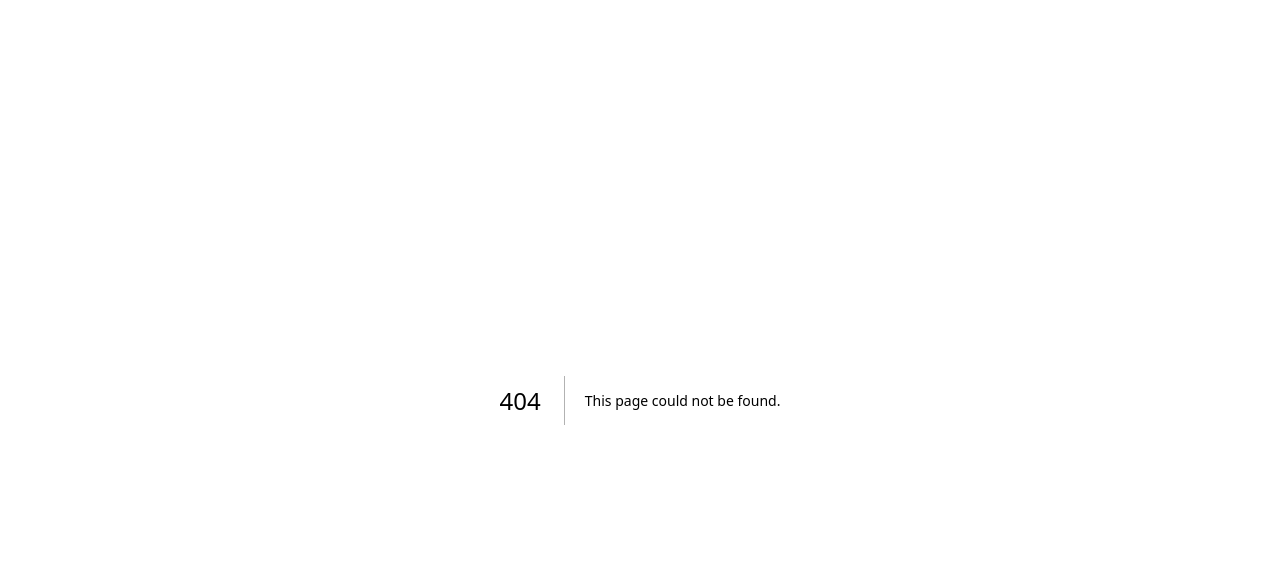
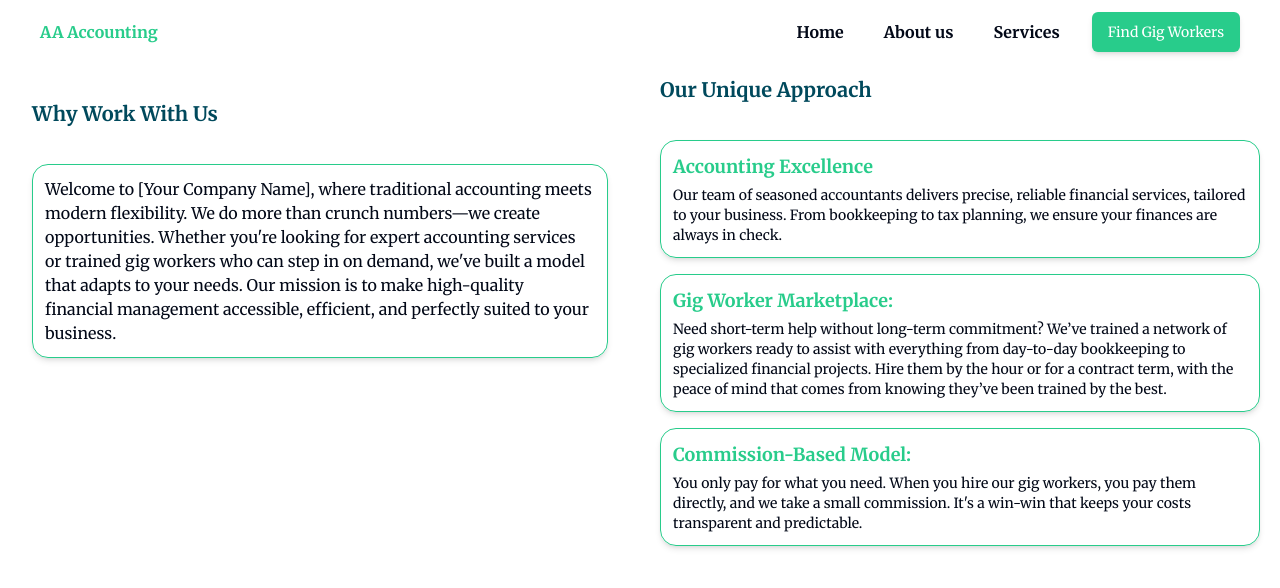
Before and after one commit to zelalemzola/accounting-service, a Next.js app: page /about in a window 1280 px wide. Before the commit this address had no page. Shown: the top 588 px of the page. Built offline with nearby package versions, Linux system fonts and the light colour scheme; no server answers; the database is empty.

Commit message:
navbar done

```diff
--- a/package.json
+++ b/package.json
@@ -20,7 +20,7 @@
     "class-variance-authority": "^0.7.0",
     "clsx": "^2.1.1",
     "cmdk": "^1.0.0",
-    "framer-motion": "^11.3.17",
+    "framer-motion": "^11.3.30",
     "lucide-react": "^0.412.0",
     "mongodb": "^6.8.0",
     "mongoose": "^8.5.1",
--- /dev/null
+++ b/src/app/about/page.jsx
@@ -0,0 +1,79 @@
+import React from 'react'
+import HeroButton from '@/components/HeroButton'
+import { Button } from '@/components/ui/button'
+import { Drawer, DrawerClose, DrawerContent, DrawerFooter, DrawerTrigger } from '@/components/ui/drawer'
+import { Menu } from 'lucide-react'
+import Link from 'next/link'
+
+const Aboutpage = () => {
+  return (
+    <>
+    <div className='flex items-center justify-between px-6 md:px-10 py-3 fixed  top-0 left-0 w-full bg-white rounded-b-2xl'>
+        <Link href='/' className='text-secondary font-bold '>AA Accounting</Link>
+        <div className=' hidden md:flex flex-row items-center gap-6 '>
+            <Link href='/'  className='hover:bg-secondary hover:text-white  p-2 rounded-xl font-bold'>Home</Link>
+            <Link href='/about'  className='hover:bg-secondary hover:text-white  p-2 rounded-xl font-bold'>About us</Link>
+            <Link href='/services'className='hover:bg-secondary hover:text-white p-2 rounded-xl  font-bold'>Services</Link>
+            <HeroButton/>
+        </div>
+        <div className='block md:hidden'>
+                <Drawer>
+          <DrawerTrigger>
+            <Menu/>
+          </DrawerTrigger>
+          <DrawerContent className='h-[40%]'>
+            <div className=' flex   gap-4 flex-col px-6'>
+            <Link href='/'  className='hover:bg-secondary hover:text-white font-bold p-2 w-full text-center rounded-xl'>Home</Link>
+            <Link href='/about'  className='hover:bg-secondary hover:text-white font-bold p-2 w-full text-center rounded-xl'>About us</Link>
+            <Link href='/services'className='hover:bg-secondary hover:text-white font-bold p-2 w-full text-center rounded-xl'>Services</Link>
+            <HeroButton/>
+            </div>
+            <DrawerFooter>
+              <DrawerClose>
+                <Button variant="outline">Cancel</Button>
+              </DrawerClose>
+            </DrawerFooter>
+          </DrawerContent>
+        </Drawer>
+      </div>
+
+      </div>
+    <div className='bg-white h-screen w-full mt-[5%]' id='about'>
+        <div className='flex flex-col md:flex-row  w-full'>
+        <div className='md:w-1/2 px-8 '>
+      <h1 className='text-primary text-xl font-bold text-start py-9'>Why Work With Us</h1>
+      <p className='p-3 rounded-2xl border border-secondary shadow-md'>Welcome to [Your Company Name], where traditional accounting meets modern flexibility. We do more than crunch numbers—we create opportunities. Whether you&apos;re looking for expert accounting services or trained gig workers who can step in on demand, we&apos;ve built a model that adapts to your needs. Our mission is to make high-quality financial management accessible, efficient, and perfectly suited to your business.</p>
+      </div>
+      <div className='md:w-1/2 px-5'>
+       <h1 className='text-primary text-xl font-bold pb-9 pt-3'>Our Unique Approach</h1>
+       <div className='flex items-start flex-col gap-4'>
+        <div className="flex flex-col gap-1 p-3 rounded-2xl border border-secondary shadow-md">
+            <h2 className="text-secondary text-lg font-bold">Accounting Excellence</h2>
+            <p className='text-sm'>
+                Our team of seasoned accountants delivers precise, reliable financial services, tailored to your business. From bookkeeping to tax planning, we ensure your finances are always in check.
+            </p>
+        </div>
+
+        <div className="flex flex-col gap-1 p-3 rounded-2xl border border-secondary shadow-md">
+            <h2 className="text-secondary text-lg font-bold">Gig Worker Marketplace:</h2>
+            <p className='text-sm'>
+               Need short-term help without long-term commitment? We’ve trained a network of gig workers ready to assist with everything from day-to-day bookkeeping to specialized financial projects. Hire them by the hour or for a contract term, with the peace of mind that comes from knowing they’ve been trained by the best.
+            </p>
+        </div>
+
+        <div className="flex flex-col gap-1 p-3 rounded-2xl border border-secondary shadow-md">
+            <h2 className="text-secondary text-lg font-bold">Commission-Based Model:</h2>
+            <p className='text-sm'>
+               You only pay for what you need. When you hire our gig workers, you pay them directly, and we take a small commission. It&apos;s a win-win that keeps your costs transparent and predictable.
+            </p>
+        </div>
+
+        </div>
+      </div>
+      </div>
+     </div>
+     </>
+  )
+}
+
+export default Aboutpage
--- a/src/app/page.js
+++ b/src/app/page.js
@@ -3,10 +3,12 @@ import Link from 'next/link'
 import React from 'react'
 
 import Image from 'next/image';
-import { CircleArrowOutUpRight, CircleCheckBig, Facebook, Instagram, Linkedin, Mail, Phone, Twitter } from 'lucide-react';
+import { CircleArrowOutUpRight, CircleCheckBig, Facebook, Instagram, Linkedin, Mail, Menu, Phone, Twitter } from 'lucide-react';
 import { Button } from '@/components/ui/button';
 import { TypewriterEffectSmooth } from '@/components/ui/typewriter-effect';
 import Partners from '@/components/Partners';
+import { Drawer, DrawerClose, DrawerContent, DrawerFooter, DrawerHeader, DrawerTrigger } from '@/components/ui/drawer';
+
 
 
  const words = [
@@ -36,15 +38,43 @@ import Partners from '@/components/Partners';
 const HomePage = () => {
   return (
     <>
-       <div className='flex items-center justify-between px-6 md:px-20 py-3 fixed  top-0 left-0 w-full'>
+       <div className='flex items-center justify-between px-6 md:px-10 py-3 fixed  top-0 left-0 w-full bg-white rounded-b-2xl'>
         <Link href='/' className='text-secondary font-bold '>AA Accounting</Link>
-        <HeroButton/>
+        <div className=' hidden md:flex flex-row items-center gap-6 '>
+            <Link href='/'  className='hover:bg-secondary hover:text-white  p-2 rounded-xl font-bold'>Home</Link>
+            <Link href='/about'  className='hover:bg-secondary hover:text-white  p-2 rounded-xl font-bold'>About us</Link>
+            <Link href='/services'className='hover:bg-secondary hover:text-white p-2 rounded-xl  font-bold'>Services</Link>
+            <HeroButton/>
+        </div>
+        <div className='block md:hidden'>
+                <Drawer>
+          <DrawerTrigger>
+            <Menu/>
+          </DrawerTrigger>
+          <DrawerContent className='h-[40%]'>
+            <div className=' flex   gap-4 flex-col px-6'>
+            <Link href='/'  className='hover:bg-secondary hover:text-white font-bold p-2 w-full text-center rounded-xl'>Home</Link>
+            <Link href='/about'  className='hover:bg-secondary hover:text-white font-bold p-2 w-full text-center rounded-xl'>About us</Link>
+            <Link href='/services'className='hover:bg-secondary hover:text-white font-bold p-2 w-full text-center rounded-xl'>Services</Link>
+            <HeroButton/>
+            </div>
+            <DrawerFooter>
+              <DrawerClose>
+                <Button variant="outline">Cancel</Button>
+              </DrawerClose>
+            </DrawerFooter>
+          </DrawerContent>
+        </Drawer>
+      </div>
+
       </div>
     {/* <div className='hidden md:h-screen md:w-full landing'>
-      <p>bhhbbhbhbuuh</p>
+
     </div> */}
 
-    <div className="h-screen w-full flex items-center justify-center pt-[40%] pb-[20%]  md:py-0 landing">
+    <div
+
+     className="h-screen w-full flex items-center justify-center pt-[40%] pb-[20%]  md:py-0 landing">
    <div className='flex items-center flex-col md:flex-row w-full'>
     <div className='w-full md:w-1/2 flex items-center justify-center pl-5 md:pl-20  md:px-4'>
     <div className="flex flex-col items-start justify-center gap-4 -mt-[30%] md:mt-0">
@@ -53,6 +83,7 @@ const HomePage = () => {
       <h1 className='text-3xl md:text-4xl text-primary font-extrabold'>Working Around <span className='text-secondary'>You</span></h1>
       </div>
       <div className='bg-[#c1ff72] px-3 py-1 rounded-xl text-lg'>&lsquo;&lsquo;Grow Your Business&rsquo;&rsquo;</div>
+
        <Button className='rounded-2xl bg-secondary hover:bg-primary shadow-md hover:shadow-lg text-white text-lg p-3 gap-2' >
       <Link href='/workers'>
          Find Gig Workers
@@ -84,7 +115,7 @@ const HomePage = () => {
    </div>
     </div>
     <Partners/>
-     <div className='bg-white md:h-screen w-full mt-[5%]'>
+     <div className='bg-white md:h-screen w-full mt-[5%]' id='about'>
         <div className='flex flex-col md:flex-row  w-full'>
         <div className='md:w-1/2 px-8 '>
       <h1 className='text-primary text-xl font-bold text-start py-9'>Why Work With Us</h1>
@@ -118,7 +149,7 @@ const HomePage = () => {
       </div>
       </div>
      </div>
-     <div className='bg-white py-20 w-full mt-[5%]'>
+     <div className='bg-white py-20 w-full mt-[5%]' >
         <div className='flex flex-col md:flex-row items-center w-full'>
             <div className='flex items-center flex-col gap-6 md:w-1/2 px-5'>
               <Image src='/standout.svg' width={100} height={100} className="w-[50%]"/>
@@ -152,7 +183,7 @@ const HomePage = () => {
 
         </div>
      </div>
-     <div className=" w-full mt-[5%] h-screen">
+     <div className=" w-full mt-[5%] md:h-screen" id='service'>
         <h2 className='text-3xl font-bold text-primary text-center py-5 pb-10'>How It Works</h2>
         <div className='flex flex-col  items-center gap-4 '>
           <div className="flex flex-col gap-1 p-3 rounded-2xl border border-secondary shadow-md w-[70%] md:w-[50%] -ml-[20%]">
--- /dev/null
+++ b/src/app/services/page.jsx
@@ -0,0 +1,71 @@
+import HeroButton from '@/components/HeroButton'
+import { Button } from '@/components/ui/button'
+import { Drawer, DrawerClose, DrawerContent, DrawerFooter, DrawerTrigger } from '@/components/ui/drawer'
+import { Menu } from 'lucide-react'
+import Link from 'next/link'
+import React from 'react'
+
+const ServicePage = () => {
+  return (
+    <>
+   <div className='flex items-center justify-between px-6 md:px-10 py-3 fixed  top-0 left-0 w-full bg-white rounded-b-2xl'>
+        <Link href='/' className='text-secondary font-bold '>AA Accounting</Link>
+        <div className=' hidden md:flex flex-row items-center gap-6 '>
+            <Link href='/'  className='hover:bg-secondary hover:text-white  p-2 rounded-xl font-bold'>Home</Link>
+            <Link href='/about'  className='hover:bg-secondary hover:text-white  p-2 rounded-xl font-bold'>About us</Link>
+            <Link href='/services'className='hover:bg-secondary hover:text-white p-2 rounded-xl  font-bold'>Services</Link>
+            <HeroButton/>
+        </div>
+        <div className='block md:hidden'>
+                <Drawer>
+          <DrawerTrigger>
+            <Menu/>
+          </DrawerTrigger>
+          <DrawerContent className='h-[40%]'>
+            <div className=' flex   gap-4 flex-col px-6'>
+            <Link href='/'  className='hover:bg-secondary hover:text-white font-bold p-2 w-full text-center rounded-xl'>Home</Link>
+            <Link href='/about'  className='hover:bg-secondary hover:text-white font-bold p-2 w-full text-center rounded-xl'>About us</Link>
+            <Link href='/services'className='hover:bg-secondary hover:text-white font-bold p-2 w-full text-center rounded-xl'>Services</Link>
+            <HeroButton/>
+            </div>
+            <DrawerFooter>
+              <DrawerClose>
+                <Button variant="outline">Cancel</Button>
+              </DrawerClose>
+            </DrawerFooter>
+          </DrawerContent>
+        </Drawer>
+      </div>
+
+      </div>
+     <div className=" w-full mt-[5%] md:h-screen" id='service'>
+        <h2 className='text-3xl font-bold text-primary text-center py-5 pb-10'>How It Works</h2>
+        <div className='flex flex-col  items-center gap-4 '>
+          <div className="flex flex-col gap-1 p-3 rounded-2xl border border-secondary shadow-md w-[70%] md:w-[50%] -ml-[20%]">
+            <h2 className="text-secondary text-lg font-bold"><span className='text-xl font-extrabold'>1. </span>Assess Your Needs:</h2>
+            <p className='text-sm'>
+               Tell us what you need—whether it&apos;s full-service accounting or gig workers for specific tasks.
+            </p>
+        </div>
+
+          <div className="flex flex-col gap-1 p-3 rounded-2xl border border-secondary shadow-md w-[70%] md:w-[50%] ">
+            <h2 className="text-secondary text-lg font-bold"><span className='text-xl font-extrabold'>2. </span>Get Matched:</h2>
+            <p className='text-sm'>
+             We’ll connect you with the right professionals—our in-house team or our trained gig workers.
+            </p>
+        </div>
+
+          <div className="flex flex-col gap-1 p-3 rounded-2xl border border-secondary shadow-md w-[70%] md:w-[50%]] ml-[20%]">
+            <h2 className="text-secondary text-lg font-bold"><span className='text-xl font-extrabold'>3. </span>Flexible Engagement:</h2>
+            <p className='text-sm'>
+             Hire for a project, a few hours, or on a contract basis—whatever suits your business best.
+            </p>
+        </div>
+
+        </div>
+     </div>
+     </>
+  )
+}
+
+export default ServicePage
```
Also changed, not shown: 1 other file (tests, documents, lock files or other folders).
